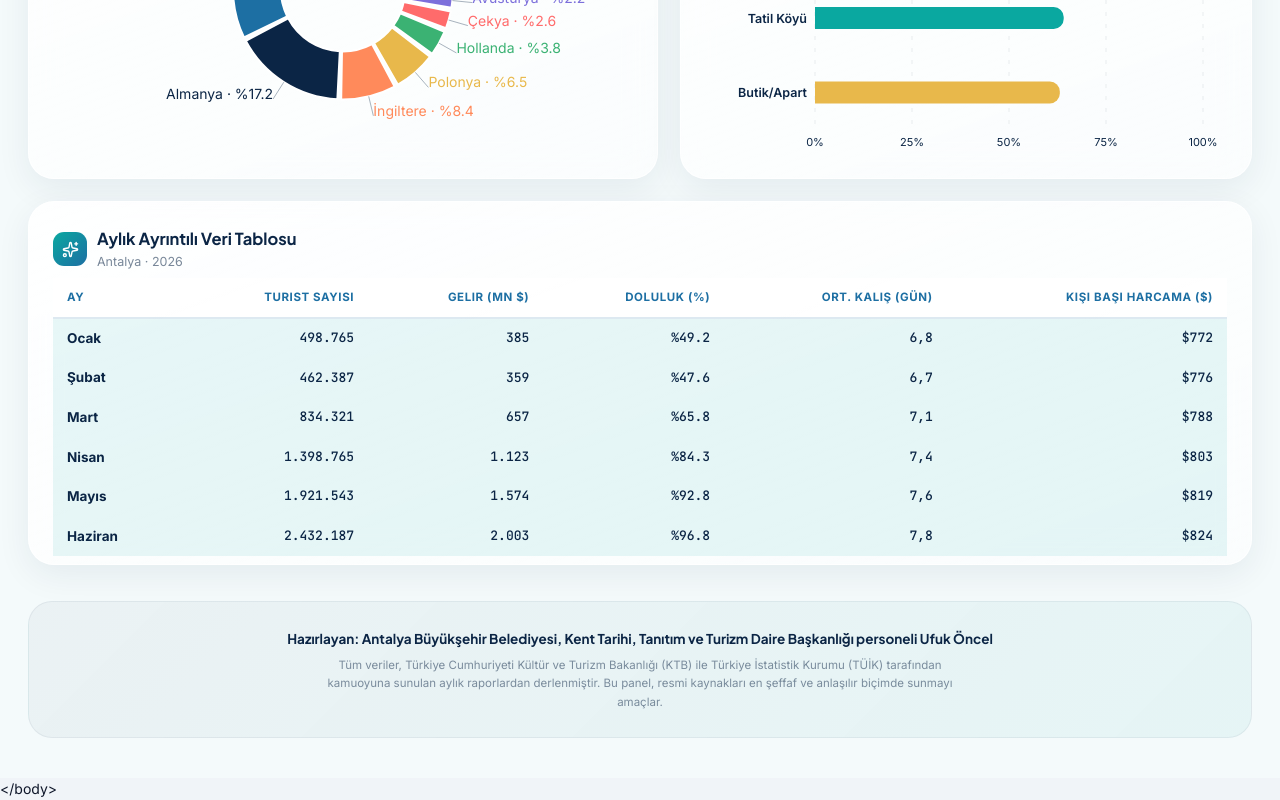
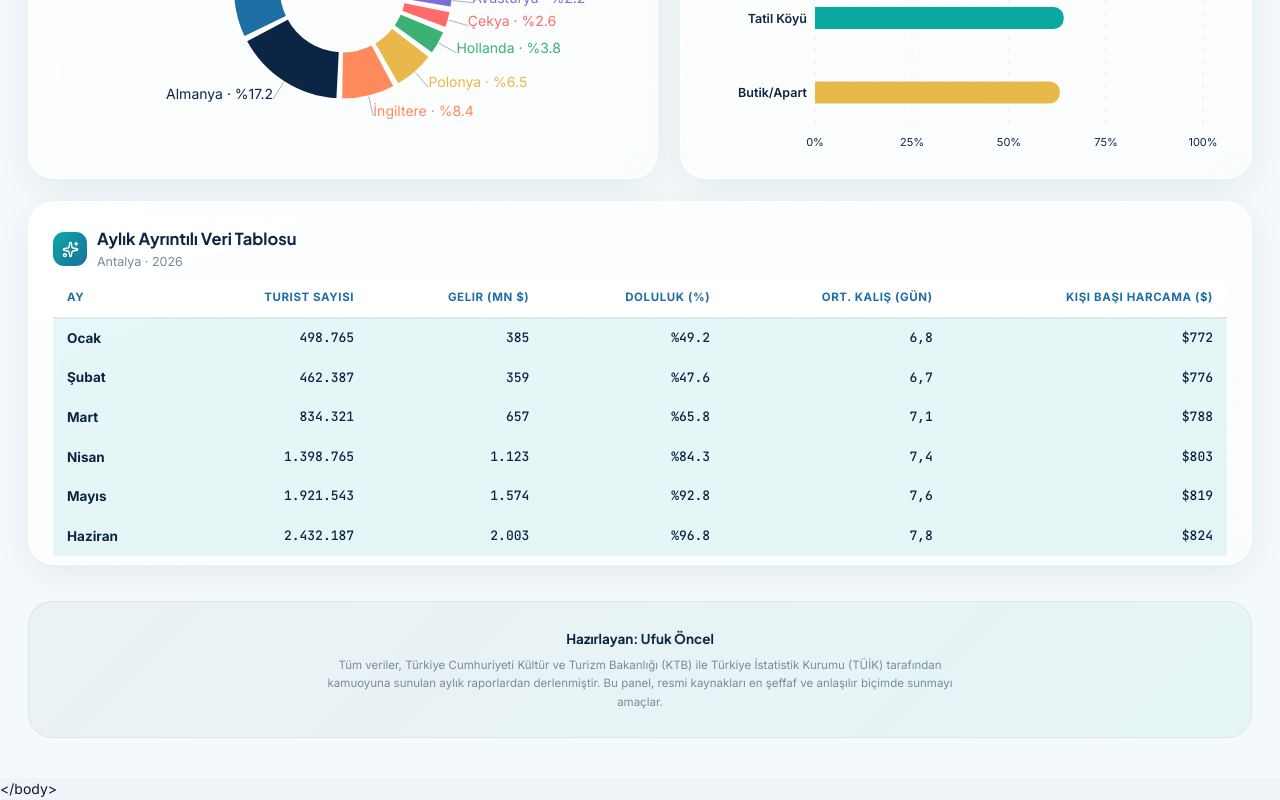
Before and after one commit to ufukoncel07-cloud/Turizm-statistikleri, a React (Vite) app: page / in a window 1280 px wide. Shown: the part 1284-2084 px from the top of the page. Built offline with nearby package versions, Linux system fonts and the light colour scheme.

Commit message:
fix: shorten footer author text

```diff
--- a/src/App.tsx
+++ b/src/App.tsx
@@ -636,7 +636,7 @@ export default function TurizmDashboard() {
           borderRadius: 24, border: "1px solid rgba(11,37,69,0.06)",
         }}>
           <div style={{ fontFamily: "Plus Jakarta Sans, sans-serif", fontWeight: 700, fontSize: 13.5, color: COLORS.lacivert, marginBottom: 4 }}>
-            Hazırlayan: Antalya Büyükşehir Belediyesi, Kent Tarihi, Tanıtım ve Turizm Daire Başkanlığı personeli Ufuk Öncel
+            Hazırlayan: Ufuk Öncel
           </div>
           <div style={{ fontSize: 11.5, color: COLORS.lacivert, opacity: 0.5, lineHeight: 1.6, maxWidth: 640, margin: "6px auto 0" }}>
             Tüm veriler, Türkiye Cumhuriyeti Kültür ve Turizm Bakanlığı (KTB) ile Türkiye İstatistik Kurumu (TÜİK) tarafından kamuoyuna sunulan
```
